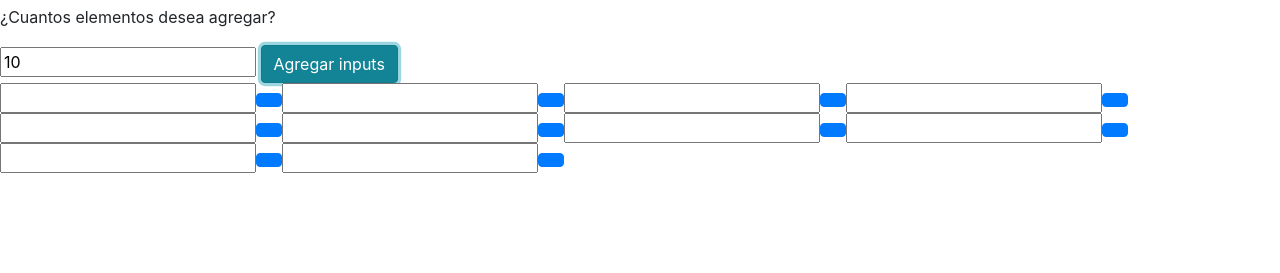
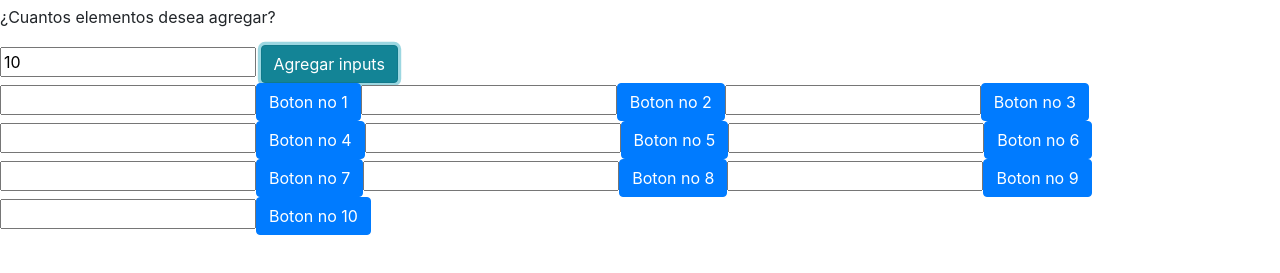
Before and after one commit to Kaze027/generadorInput, a plain HTML site: page index.html in a window 1280 px wide. Both pictures are taken after a click on the button "Agregar inputs". Shown: the part 51-324 px from the top of the page. Drawn offline with nearby package versions, Linux system fonts and the light colour scheme.

Commit message:
Proyecto trabajado, buscando posibles errores

```diff
--- a/index.html
+++ b/index.html
@@ -21,15 +21,16 @@
 
 			var cant = parseInt(document.getElementById("cantidad").value);
 
-			var clases = ["btn btn-primary"]
+			var clases = ["btn-primary"]
+
+			var h = 1;
+			var c = 0;
 
 			for (i = 1; i <= cant; i++) {
-				var h = 1;
-				var c = 0;
 				var newInp = document.createElement("input");
 				var newBtn = document.createElement("button");
 
-				newBtn.innerHtml = "Soy el boton";
+				newBtn.innerHTML = "Boton no "+h;
 
 				newBtn.setAttribute("id", "boton"+h);
 				newBtn.setAttribute("value", "BOTON"+h);
@@ -37,6 +38,8 @@
 
 				document.body.appendChild(newInp);
 				document.body.appendChild(newBtn);
+
+				h++;
 			}
 
 
```
